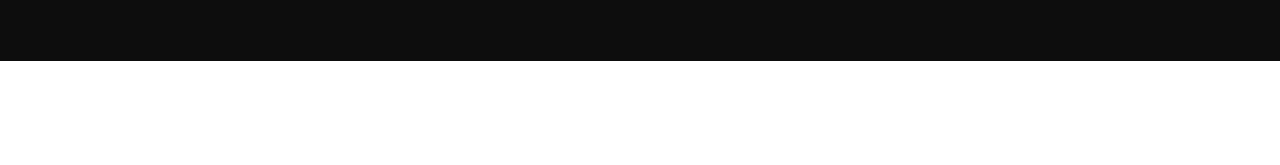
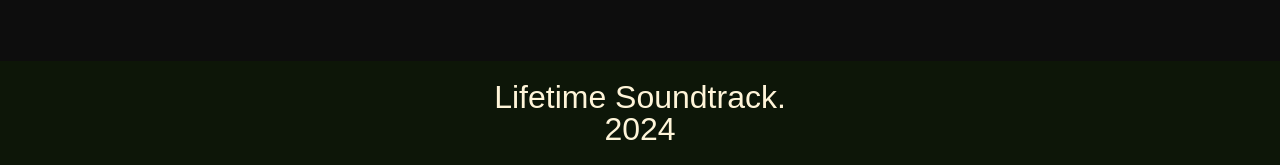
Before and after one commit to aggxb/lifetime-soundtrack, a plain HTML site: page pages/index.html in a window 1280 px wide. Shown: the part 3557-3722 px from the top of the page. Before the commit the page ends 3618 px from the top, so only its background shows below. Drawn offline with Linux system fonts and the light colour scheme; a web font is replaced by a local one.

Commit message:
footer adicionado

```diff
--- a/pages/index.html
+++ b/pages/index.html
@@ -156,5 +156,12 @@
       </div>
     </section>
   </main>
+
+  <footer class="footer-bg">
+    <div class="footer container">
+      <p class="font-1-p">Lifetime Soundtrack.</p>
+      <p class="font-1-p">2024</p>
+    </div>
+  </footer>
 </body>
 </html>
--- /dev/null
+++ b/styles/footer.css
@@ -0,0 +1,17 @@
+.footer-bg {
+  background: var(--c4);
+}
+
+.footer {
+  text-align: center;
+}
+
+.footer p {
+  color: var(--c6);
+}
+
+@media (max-width: 540px) {
+  .footer p {
+    font-size: 1.25rem;
+  }
+}
--- a/styles/styles.css
+++ b/styles/styles.css
@@ -5,3 +5,4 @@
 @import './sobre.css';
 @import './playlists.css';
 @import './contato.css';
+@import './footer.css';
```
